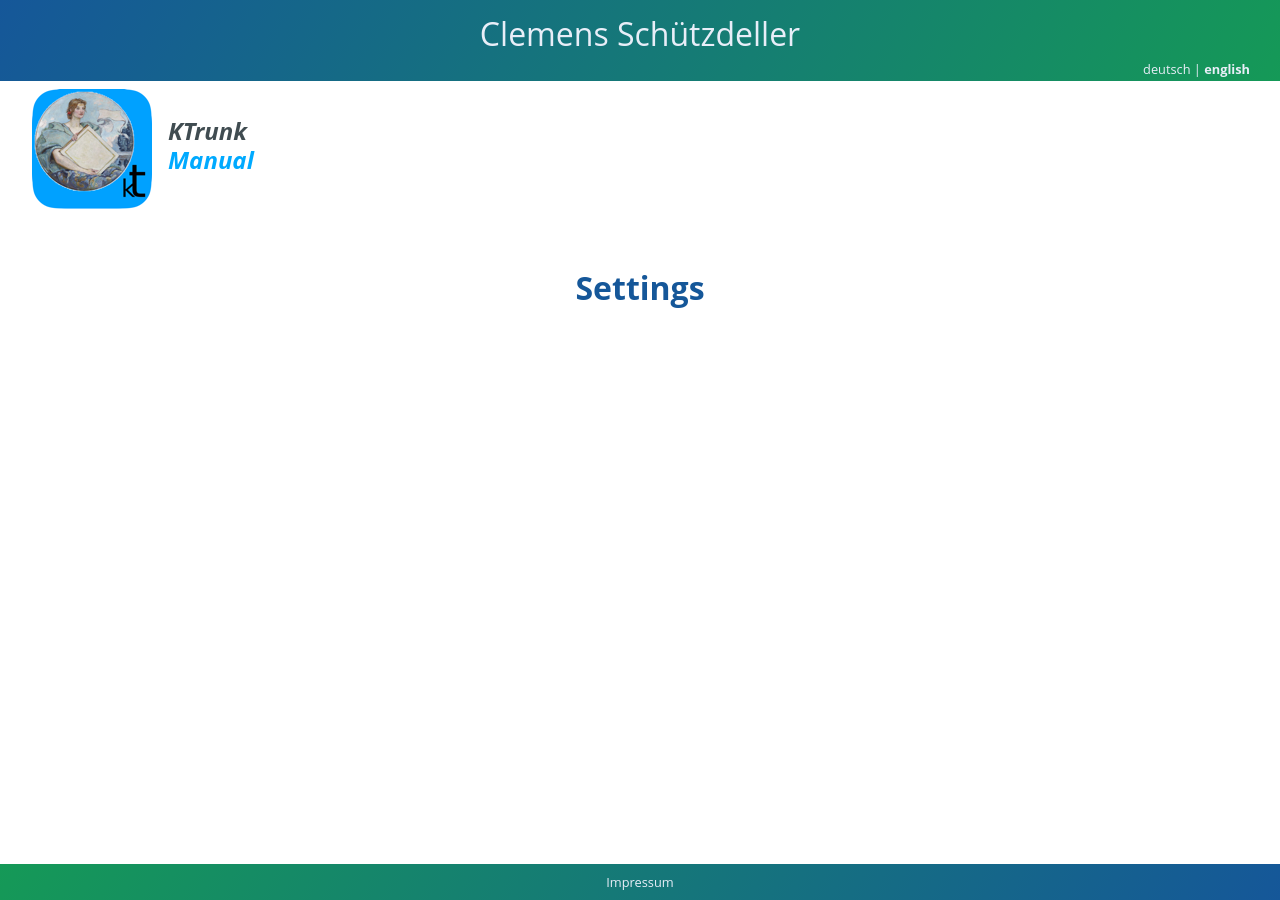
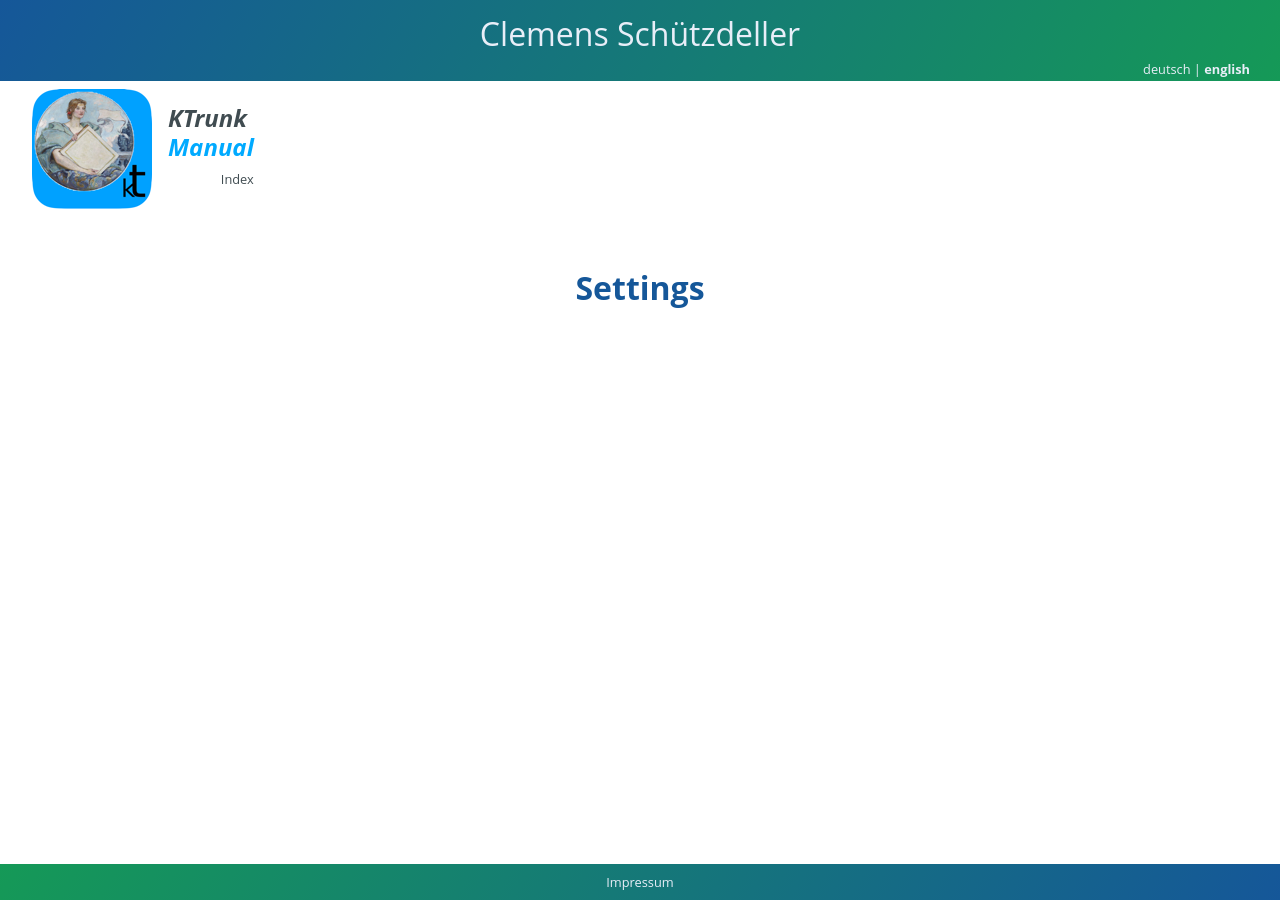
Before and after one commit to cs-LA/home, a Jekyll site: the page built from KTrunk/Manual/Settings.md, in a window 1280 px wide. Built offline with Jekyll 4.4.1, drawn with Linux system fonts in a browser that asks for light colours; our own code applies the rules of GitHub Pages for plain Markdown files.

Commit message:
Update Settings.md

```diff
--- a/KTrunk/Manual/Settings.md
+++ b/KTrunk/Manual/Settings.md
@@ -6,6 +6,7 @@
     <div class="vCentered">
       <div class="logoTitle">KTrunk</div>
       <div class="logoTitle"><a href="./../Manual.html"><span class="en">Manual</span><span class="de">Handbuch</span></a></div>
+      <div class="logoDescription" style="text-align: right;">Index</div>
     </div>
   </div>
 </div>
```
